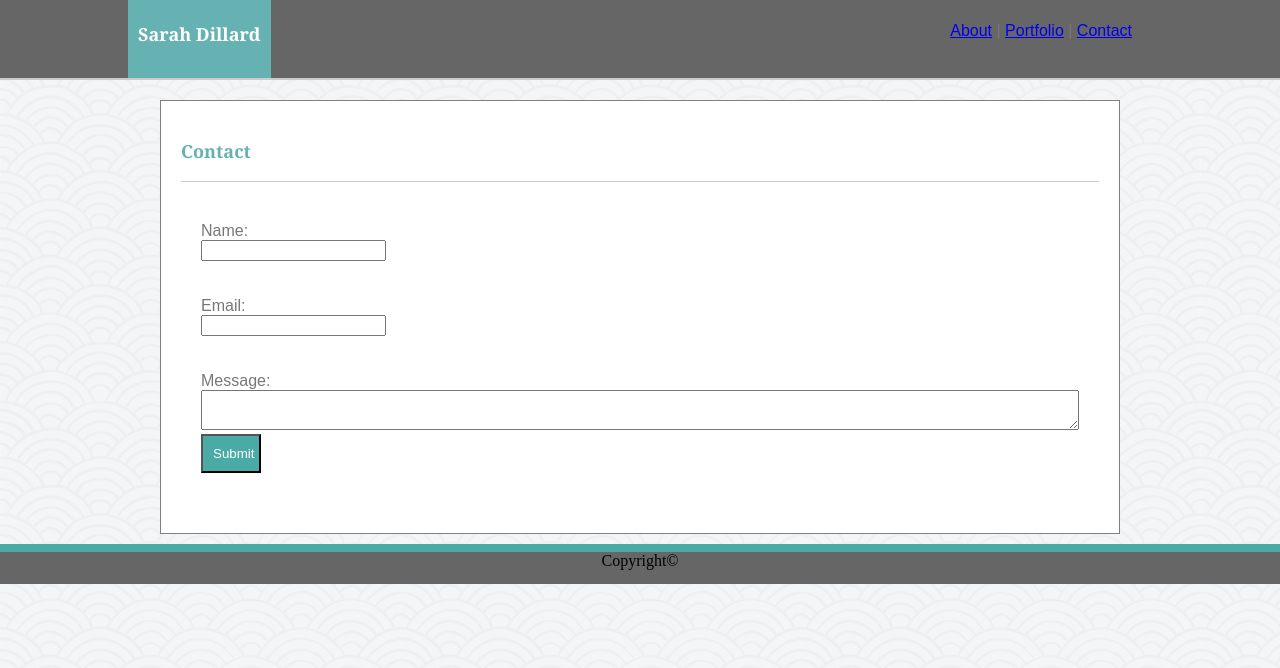
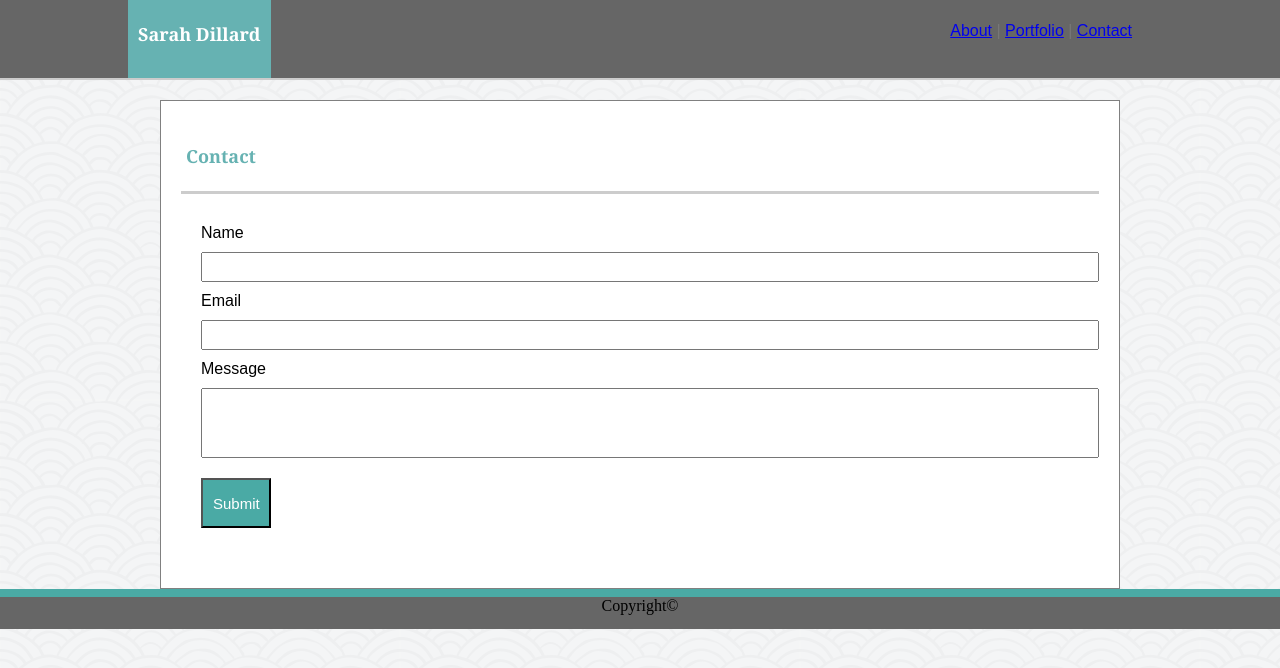
Before and after one commit to gideonrynn/portfolio-scd-1019, a plain HTML site: page contact.html in a window 1280 px wide. Drawn offline with Linux system fonts and the light colour scheme.

Commit message:
update sticky footer css, form parameters and form submit button, test with additional paragraphs on index

```diff
--- a/assets/css/style.css
+++ b/assets/css/style.css
@@ -2,10 +2,18 @@
     box-sizing: border-box;
 }
 
+html {
+    height: 100%
+}
+
+/* aligned header with browser edges with margin */
 body {
     width: 100%;
+    min-height: 100%;
     margin: 0;
     background: url(../images/seigaiha.png);
+    display: flex;
+    flex-direction: column;
 }
 
 header {
@@ -36,9 +44,10 @@ nav {
     font-family: Arial, Helvetica, sans-serif;
 }
 
-
+/* Added max-width to wrap content as text */
 .wrapper {
     max-width: 960px;
+    min-height: 100%;
     margin: 0 auto 0 auto;
     top: 20px;
     bottom: 40px;
@@ -49,7 +58,6 @@ nav {
 
 #content {
     font-family: Arial, Helvetica, sans-serif;
-    color: #777777;
 }
 
 .text-block {
@@ -68,26 +76,37 @@ nav {
 }
 
 #sectionheading {
-    border-bottom: 1px solid #cccccc;
+    border-bottom: 3px solid #cccccc;
     margin-bottom: 5px;
     margin-top: 0;
     color: #66b2b2;
+    padding: 5px;
 }
 
 form {
     background-color: white;
     margin-top: 20px;
     margin-bottom: 20px;
-    padding: 20px;
-    width: 100%;
-    font-family: Arial, Helvetica, sans-serif
+    padding: 10px;
+    font-family: Arial, Helvetica, sans-serif;
+
 }
 
+label {
+    width: 100%;
+    height: 30px;
+    padding: 10px;
+}
 
+input {
+    width: 100%;
+    height: 30px;
+    padding: 10px;
+    margin: 10px;
+}
 
 #message {
-    width: 100%;
-    height: 40px;
+    height: 70px;
 }
 
 #submit {
@@ -95,11 +114,9 @@ form {
     padding: 10px;
     color: #ffffff;
     font-family: Arial, Helvetica, sans-serif;
-    width: 60px;
-}
-
-table {
-    text-align: center;
+    font-size: 15px;
+    width: 70px;
+    height: 50px;
 }
 
 #box1 {
@@ -112,31 +129,36 @@ table {
 #box2 {
     width: 150px;
     height: 150px;
-    margin: 20px
+    margin: 20px;
+    position: absolute;
 }
 
 #box3 {
     width: 150px;
     height: 150px;
-    margin: 20px
+    margin: 20px;
+    position: absolute;
 }
 
 #box4 {
     width: 150px;
     height: 150px;
-    margin: 20px
+    margin: 20px;
+    position: absolute;
 }
 
 #box5 {
     width: 150px;
     height: 150px;
-    margin: 20px
+    margin: 20px;
+    position: absolute;
 }
 
 #box6 {
     width: 150px;
     height: 150px;
-    margin: 20px
+    margin: 20px;
+    position: absolute;
 }
 
 
@@ -151,5 +173,5 @@ h1 {
     background-color: #666666;
     text-align: center;
     height: 40px;
-    margin-top: 10px;
+    width: 100%;
 }
--- a/contact.html
+++ b/contact.html
@@ -31,30 +31,28 @@
 
                 </section>
 
-                <form action="#" method="post">
+                <form>
                     <div id="contactname">
-                    <label for="name">Name:</label>
+                    <label for="name">Name</label>
                     <br>
                     <input type="text" id="name" name="name">
                   </div>
-                  <br><br>
 
                   <div id="contactemail">
-                    <label for="email">Email:</label>
+                    <label for="email">Email</label>
                     <br>
                     <input type="email" id="email" name="email">
                     </div>
-                    <br><br>
 
                     <div id="contactmessage">
-                    <label for="message">Message:</label>
+                    <label for="message">Message</label>
                     <br>
-                    <textarea id="message" name="message"></textarea>
+                    <input type="message" id="message" name="message">
 
                 </div>
 
                     <div class="button">
-                    <input type="submit" id="submit" value="Submit" width=100px;>
+                    <input type="submit" id="submit" value="Submit">
                     </div>
 
                 </form>
```
Also changed, not shown: index.html (+4 -0 lines).
